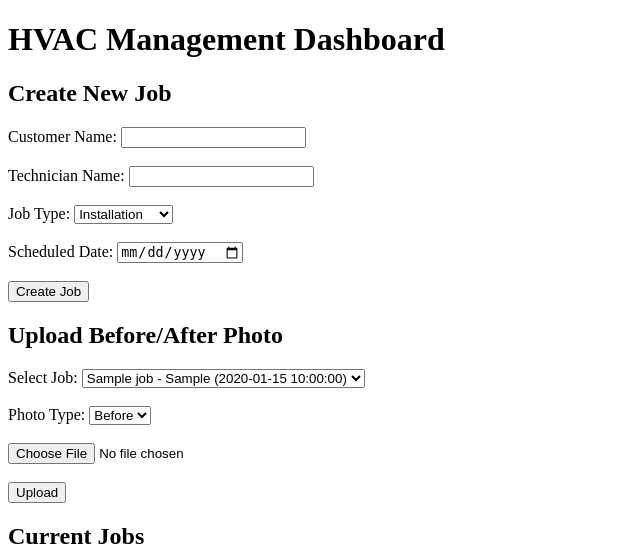
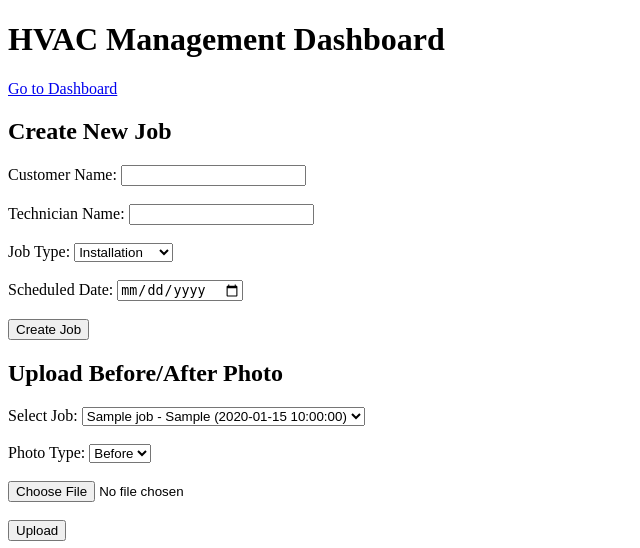
Before and after one commit to BassilAlkhalif/hvac-management-app, a Flask app: template hvac_management_app/templates/index.html in a window 1280 px wide. Shown: the top 548 px of the page, without its empty margins (0-640 px from the left). Run offline with Flask 3, Linux system fonts and the light colour scheme; the template is opened without the code that fills it: most values are stand-ins (such as "Sample title", 1, 10 or a date in 2020).

Commit message:
Update index.html

```diff
--- a/hvac_management_app/templates/index.html
+++ b/hvac_management_app/templates/index.html
@@ -7,6 +7,9 @@
 </head>
 <body>
 <h1>HVAC Management Dashboard</h1>
+
+<a href="/dashboard">Go to Dashboard</a>
+
 
 <!-- Create Job Form -->
 <h2>Create New Job</h2>
```
